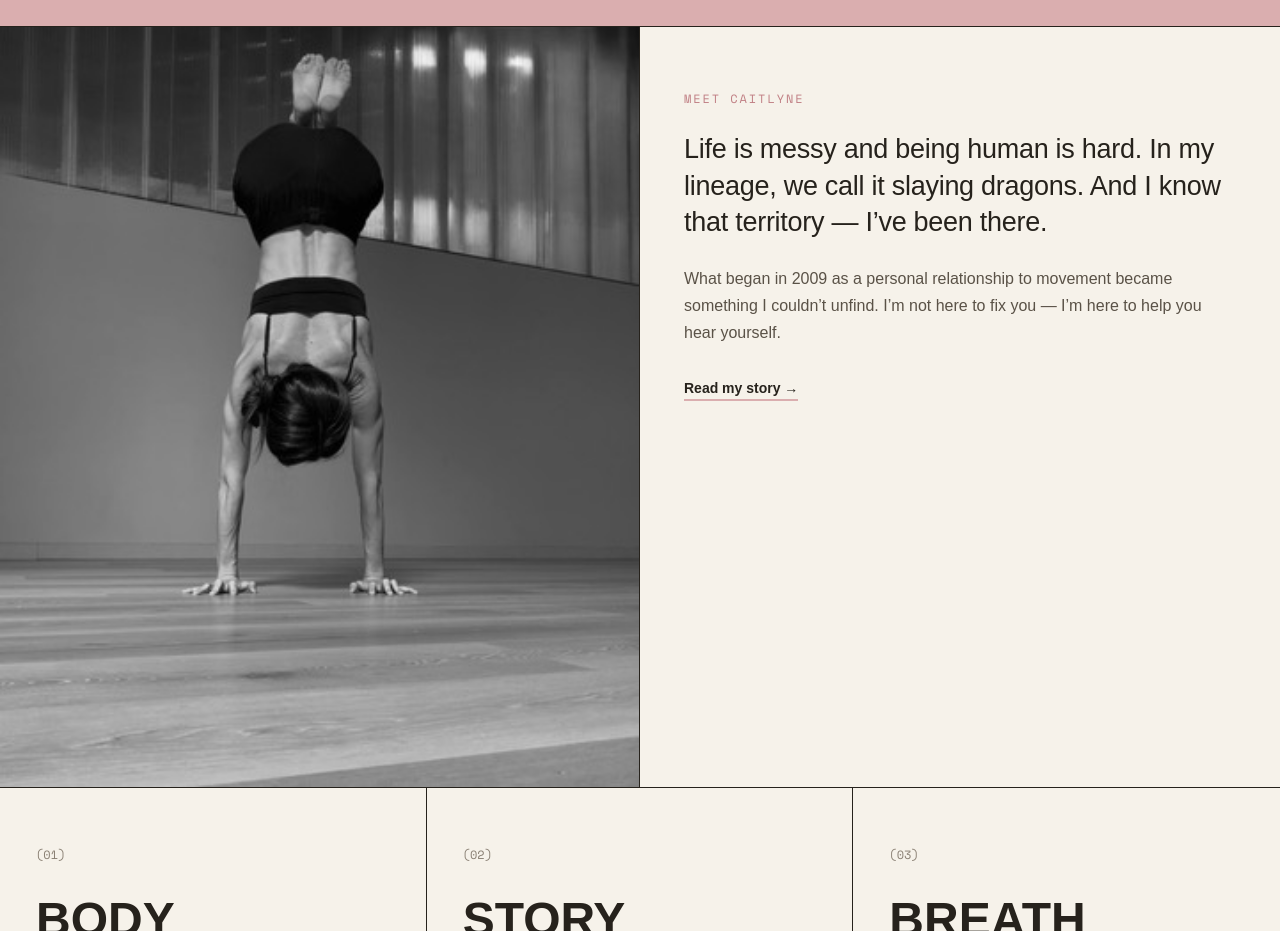
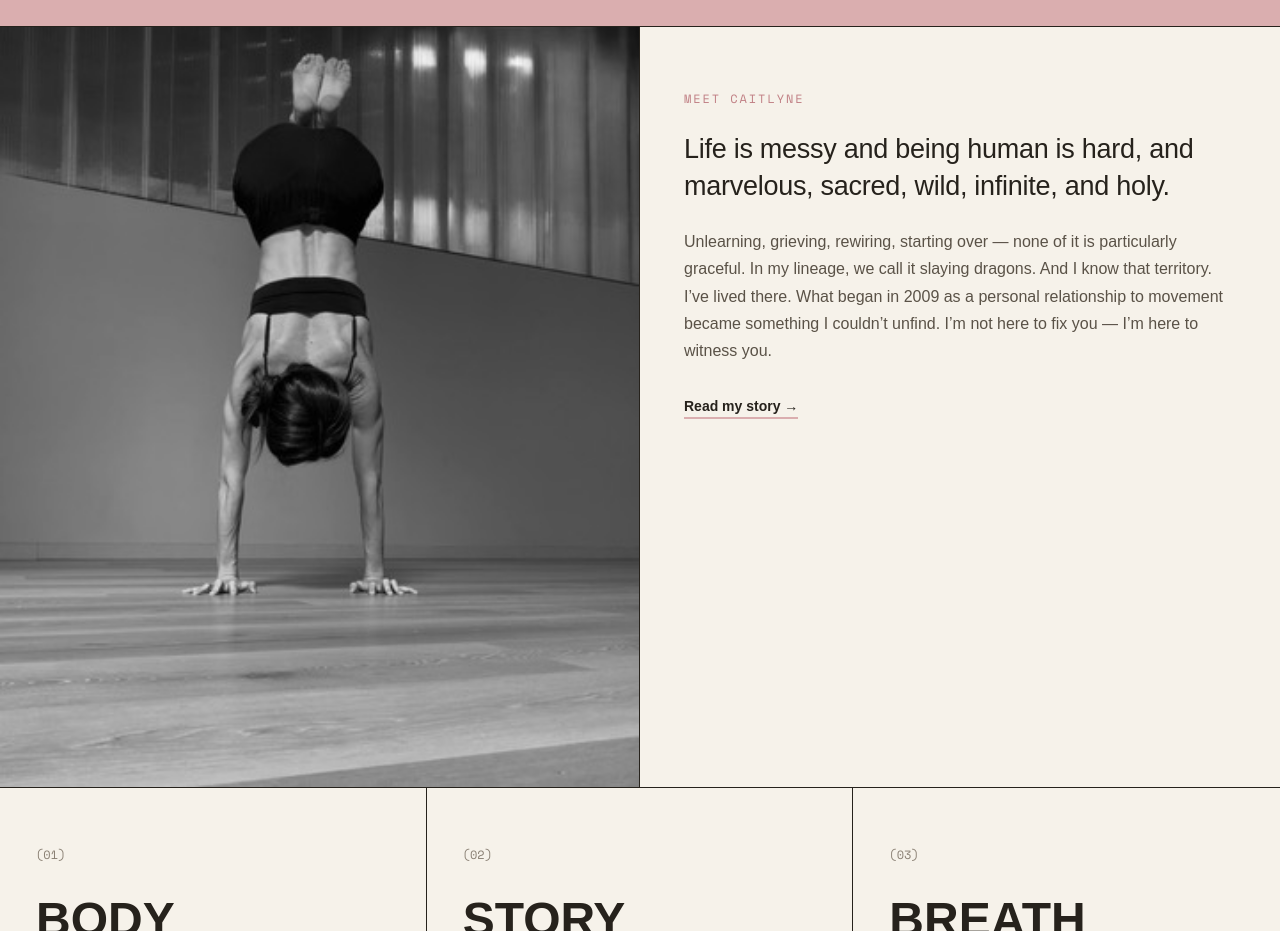
Before and after one commit to caitlynecorry/caitlyne-corry-site, a Next.js app: page / in a window 1280 px wide. Shown: the part 1600-2531 px from the top of the page. Built offline with nearby package versions, Linux system fonts and the light colour scheme; a web font is replaced by a local one.

Commit message:
feat: enhance narrative depth in homepage content
Co-authored-by: caitlynecorry <262380122+caitlynecorry@users.noreply.github.com>

```diff
--- a/app/page.tsx
+++ b/app/page.tsx
@@ -160,13 +160,15 @@ export default function HomePage() {
             Meet Caitlyne
           </div>
           <p className="mb-6 font-grotesk text-[27px] font-medium leading-[1.35] tracking-[-0.01em]">
-            Life is messy and being human is hard. In my lineage, we call it
-            slaying dragons. And I know that territory — I&rsquo;ve been there.
+            Life is messy and being human is hard, and marvelous, sacred, wild,
+            infinite, and holy.
           </p>
           <p className="mb-[30px] font-grotesk text-base leading-[1.7] text-[#5a5247]">
-            What began in 2009 as a personal relationship to movement became
-            something I couldn&rsquo;t unfind. I&rsquo;m not here to fix you —
-            I&rsquo;m here to help you hear yourself.
+            Unlearning, grieving, rewiring, starting over — none of it is
+            particularly graceful. In my lineage, we call it slaying dragons. And
+            I know that territory. I&rsquo;ve lived there. What began in 2009 as a
+            personal relationship to movement became something I couldn&rsquo;t
+            unfind. I&rsquo;m not here to fix you — I&rsquo;m here to witness you.
           </p>
           <Link
             href="/about"
```
